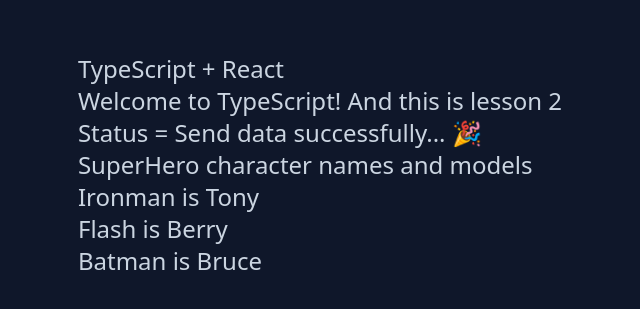
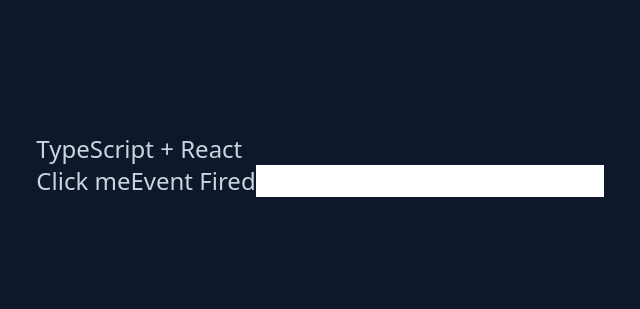
Before and after one commit to designervenkat/nxt-ts-series, a React (Vite) app: page / in a window 1280 px wide. Shown: the part 235-544 px from the top of the page, without its empty margins (320-960 px from the left). Built offline with nearby package versions, Linux system fonts and the light colour scheme.

Commit message:
Props and Events

```diff
--- a/src/App.tsx
+++ b/src/App.tsx
@@ -1,31 +1,49 @@
-import { Greeting } from "./components/props/Greet"
-import { State } from "./components/props/State"
-import { SuperHeros } from "./components/props/SuperHeros"
+import { Button, ButtonWithEvent } from './components/events/Button'
+import { Input } from './components/events/Input'
+import { Greeting } from './components/props/00Greet'
+import { State } from './components/props/01State'
+import { SuperHeros } from './components/props/03SuperHeros'
+import { User } from './components/props/04User'
+import { Title } from './components/props/05Title'
+import { Card } from './components/props/06Card'
 
 function App() {
-
    //  data is coming from server or database
    const superHeros = [
       {
-            characterName: "Ironman",
-            modelName: "Tony"
+         characterName: 'Ironman',
+         modelName: 'Tony',
       },
       {
-            characterName: "Flash",
-            modelName: "Berry"
+         characterName: 'Flash',
+         modelName: 'Berry',
       },
       {
-            characterName: "Batman",
-            modelName: "Bruce"
-        }
+         characterName: 'Batman',
+         modelName: 'Bruce',
+      },
    ]
 
+   const userDetail = {
+      name: {
+         firstName: 'Tony',
+         lastName: 'Stark',
+      },
+   }
+
    return (
-    <div className="grid grid-cols-1 gap-y-6">
-      <h1 className="text-slate-600">TypeScript + React</h1>
-      <Greeting name="TypeScript" lessonNum={2} isLoggedIn/>
-      <State state="success"/>
-      <SuperHeros data={superHeros}/>
+      <div className='grid grid-cols-1 gap-y-6'>
+         <h1 className='text-slate-600'>TypeScript + React</h1>
+         <Button handleClick={() => console.log('Clicked me')} />
+         <ButtonWithEvent
+            handleClick={(e, id) => {
+               console.log(e, id)
+            }}
+         />
+         <Input
+            value=''
+            handleChange={(e) => console.log(e)}
+         />
       </div>
    )
 }
--- /dev/null
+++ b/src/components/events/Button.tsx
@@ -0,0 +1,20 @@
+type ButtonProps = {
+    handleClick: () => void
+}
+export const Button = ({handleClick}: ButtonProps) => {
+    return (
+        <button type="button" onClick={handleClick}>Click me</button>
+    )
+}
+
+
+
+type ButtonEventProps = {
+    handleClick: (e: React.MouseEvent<HTMLButtonElement>, id:number, name: string) => void
+}
+
+export const ButtonWithEvent = ({handleClick}: ButtonEventProps) => {
+    return (
+        <button type="button" onClick={(e) => handleClick(e, 1, "TS")}>Event Fired</button>
+    )
+}
--- /dev/null
+++ b/src/components/events/Input.tsx
@@ -0,0 +1,9 @@
+type InputProps = {
+    handleChange: (e: React.ChangeEvent<HTMLInputElement>) => void,
+    value: string
+}
+export const Input = ({handleChange, value}: InputProps) => {
+    return (
+        <input type="text" onChange={handleChange} value={value}/>
+    )
+}
--- /dev/null
+++ b/src/components/props/04User.tsx
@@ -0,0 +1,23 @@
+type UserProps = {
+    data: {
+        name: {
+            firstName: string
+            lastName: string
+        },
+        email?: string
+        age?: number
+    }
+}
+export const User = ({data}:UserProps)  => {
+    const {name:{firstName, lastName}, email, age} = data
+    return (
+        <div>
+            <h2>User Props</h2>
+            <p>Welcome {firstName}-{lastName}</p>
+            {email &&  <p>Email =  {email}</p>}
+            {age && <p>Age =  {age}</p>}
+        </div>
+    )
+
+
+}
--- /dev/null
+++ b/src/components/props/05Title.tsx
@@ -0,0 +1,13 @@
+type TitleProps = {
+    children: string
+}
+
+
+export const Title = ({children}:TitleProps)  => {
+    return (
+        <div>
+            <h2>Title Children as Props</h2>
+            <p>{children}</p>
+        </div>
+    )
+}
--- /dev/null
+++ b/src/components/props/06Card.tsx
@@ -0,0 +1,11 @@
+type CardProps = {
+    children: React.ReactNode
+}
+export const Card = ({children}: CardProps)  => {
+    return (
+        <div>
+            <h2>Children Components as Props</h2>
+            {children}
+        </div>
+    )
+}
```
Also changed, not shown: src/components/props/00Greet.tsx (renamed from src/components/props/Greet.tsx), src/components/props/01State.tsx (renamed from src/components/props/State.tsx), src/components/props/03SuperHeros.tsx (renamed from src/components/props/SuperHeros.tsx). Lines whose indentation alone changed are shown as unchanged.
